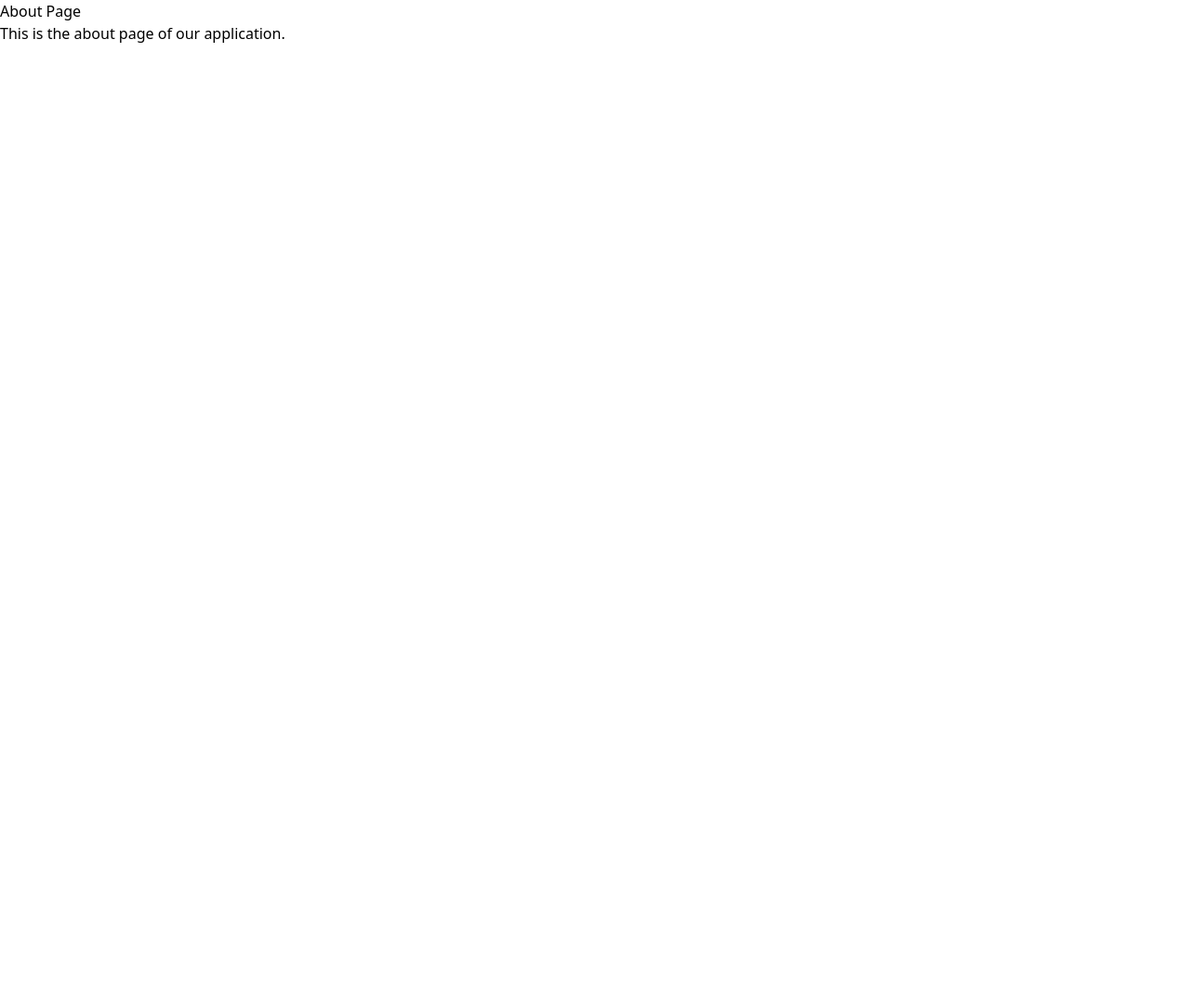
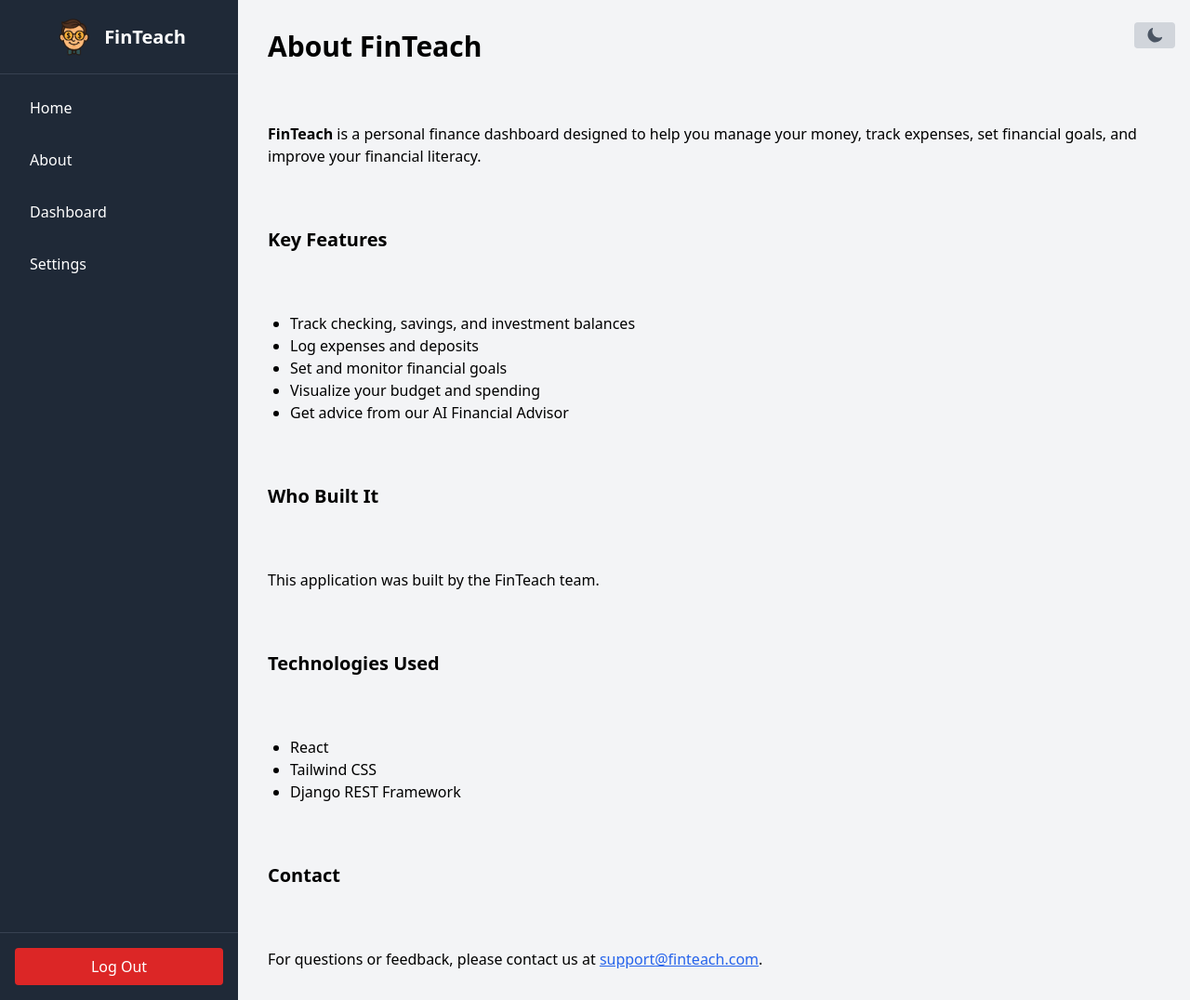
Before and after one commit to Jetrossgalinato/Finteach, a React (Vite) app in the folder Frontend/: page /about in a window 1280 px wide. Shown: the whole page at 93% size. Before the commit the page ends 800 px from the top, so only its background shows below. Built offline with nearby package versions, Linux system fonts and the light colour scheme; sample sign-in values are in the browser's storage.

Commit message:
added initial code on about page

```diff
--- a/Frontend/src/pages/AboutPage.tsx
+++ b/Frontend/src/pages/AboutPage.tsx
@@ -1,8 +1,92 @@
+import { useState, useEffect} from 'react';
+import { useNavigate } from 'react-router-dom';
+import { SunIcon, MoonIcon } from '@heroicons/react/16/solid';
+import Sidebar from "../components/Sidebar";
+
 function AboutPage() {
+  const [darkMode, setDarkMode] = useState(false);
+  const navigate = useNavigate();
+
+  useEffect(() => {
+    const accessToken = localStorage.getItem('accessToken');
+    if (!accessToken) {
+      navigate('/');
+    }
+  }, [navigate]);
+  useEffect(() => {
+    const savedMode = localStorage.getItem('theme');
+    if (savedMode === 'dark') {
+      setDarkMode(true);
+      document.documentElement.classList.add('dark');
+    }
+  }, []);
+
+  useEffect(() => {
+    if (darkMode) {
+      document.documentElement.classList.add('dark');
+      localStorage.setItem('theme', 'dark');
+    } else {
+      document.documentElement.classList.remove('dark');
+      localStorage.setItem('theme', 'light');
+    }
+  }, [darkMode]);
+
+    const handleLogout = () => {
+    localStorage.removeItem('accessToken');
+    localStorage.removeItem('refreshToken');
+    sessionStorage.removeItem('username');
+    alert('You have been logged out.');
+    navigate('/');
+  };
   return (
-    <div>
-      <h1>About Page</h1>
-      <p>This is the about page of our application.</p>
+    <div className="flex min-h-screen bg-gray-100 dark:bg-gray-900 transition-colors">
+      {/* Dark Mode Toggler */}
+         <div className="absolute top-4 right-4">
+            <button
+              onClick={() => setDarkMode(!darkMode)}
+              className="mt-2 bg-gray-300 dark:bg-gray-700 text-gray-800 dark:text-white px-3 py-1 rounded transition flex items-center justify-center"
+             >
+              {darkMode ? (
+                <SunIcon className="h-5 w-5 text-yellow-400" />
+                ) : (
+                <MoonIcon className="h-5 w-5 text-gray-600" />
+                )}
+             </button>
+            </div>
+      {/* Sidebar */}
+        <Sidebar handleLogout={handleLogout} />
+      {/* Main Content */}
+      <div className="flex-1 p-8 space-y-16">
+        <h1 className="text-3xl dark:text-gray-300 font-bold mb-4">About FinTeach</h1>
+        <p className="mb-4 dark:text-gray-300">
+          <strong>FinTeach</strong> is a personal finance dashboard designed to help you manage your money, track expenses, set financial goals, and improve your financial literacy.
+        </p>
+        <h2 className="text-xl dark:text-gray-300 font-semibold mb-2">Key Features</h2>
+        <ul className="list-disc pl-6 mb-4 dark:text-gray-300">
+          <li>Track checking, savings, and investment balances</li>
+          <li>Log expenses and deposits</li>
+          <li>Set and monitor financial goals</li>
+          <li>Visualize your budget and spending</li>
+          <li>Get advice from our AI Financial Advisor</li>
+        </ul>
+        <h2 className="text-xl dark:text-gray-300 font-semibold mb-2">Who Built It</h2>
+        <p className="mb-4 dark:text-gray-300">
+          This application was built by the FinTeach team.
+        </p>
+        <h2 className="text-xl dark:text-gray-300 font-semibold mb-2">Technologies Used</h2>
+        <ul className="list-disc dark:text-gray-300 pl-6 mb-4">
+          <li>React</li>
+          <li>Tailwind CSS</li>
+          <li>Django REST Framework</li>
+        </ul>
+        <h2 className="text-xl dark:text-gray-300 font-semibold">Contact</h2>
+        <p className="dark:text-gray-300">
+          For questions or feedback, please contact us at{' '}
+          <a href="mailto:support@finteach.com" className="text-blue-600 underline">
+            support@finteach.com
+          </a>.
+        </p>
+      </div>
     </div>
   );
 }
--- a/Frontend/src/pages/DashboardPage.tsx
+++ b/Frontend/src/pages/DashboardPage.tsx
@@ -86,7 +86,6 @@ const [goalName, setGoalName] = useState('');
 const [goalTarget, setGoalTarget] = useState('');
 const [goalCurrent, setGoalCurrent] = useState('');
 
-// Add these states:
 const [editingGoalIdx, setEditingGoalIdx] = useState<number | null>(null);
 const [editGoalName, setEditGoalName] = useState('');
 const [editGoalTarget, setEditGoalTarget] = useState('');
```
